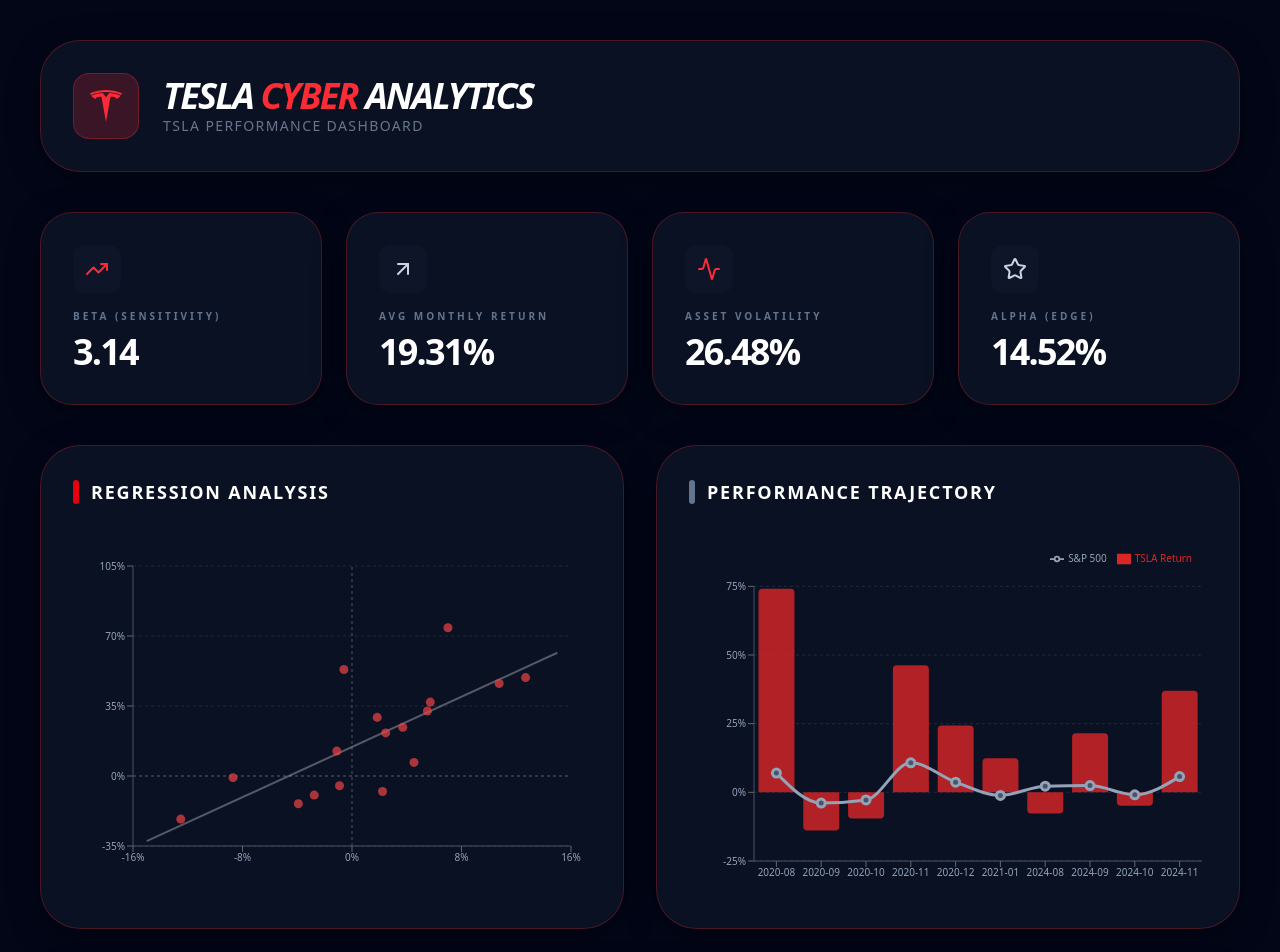
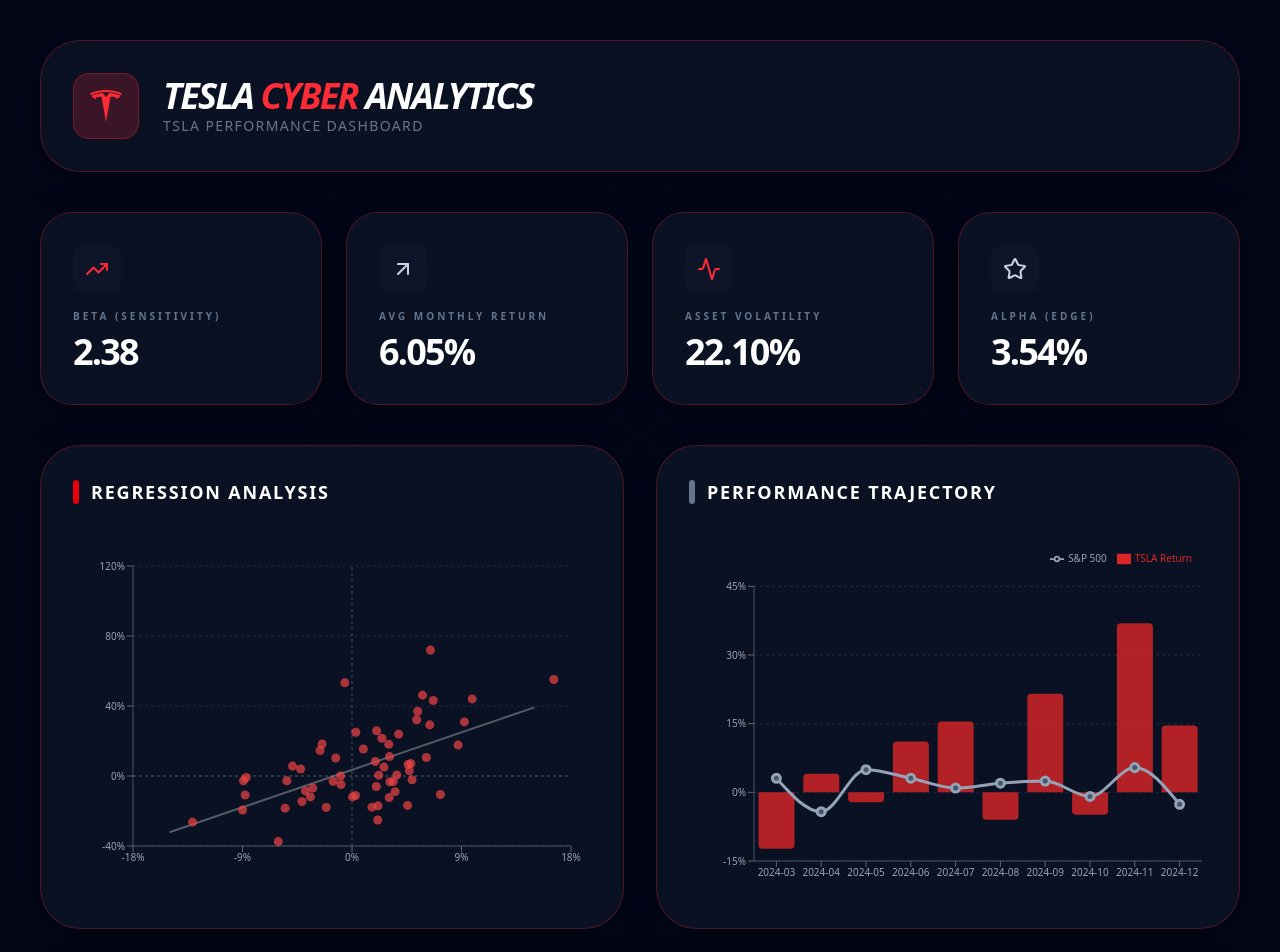
Before and after one commit to Zyeead/tesla-cyber-analytics, a React (Vite) app: page / in a window 1280 px wide. Shown: the top 952 px of the page. Built offline with nearby package versions, Linux system fonts and the light colour scheme.

Commit message:
Update data in App.jsx to match Excel estimation (Beta 2.38)

```diff
--- a/src/App.jsx
+++ b/src/App.jsx
@@ -7,23 +7,66 @@
 import { SiTesla } from 'react-icons/si';
 
 const rawData = [
-    { date: '2020-01', stockReturn: 0.5325, indexReturn: -0.0059, stockPrice: 43.37 },
-    { date: '2020-02', stockReturn: -0.0084, indexReturn: -0.0869, stockPrice: 44.53 },
-    { date: '2020-03', stockReturn: -0.2155, indexReturn: -0.1251, stockPrice: 34.93 },
-    { date: '2020-04', stockReturn: 0.4921, indexReturn: 0.1268, stockPrice: 52.12 },
-    { date: '2020-05', stockReturn: 0.0679, indexReturn: 0.0453, stockPrice: 55.66 },
-    { date: '2020-06', stockReturn: 0.2931, indexReturn: 0.0184, stockPrice: 71.97 },
-    { date: '2020-07', stockReturn: 0.3250, indexReturn: 0.0551, stockPrice: 95.38 },
-    { date: '2020-08', stockReturn: 0.7414, indexReturn: 0.0701, stockPrice: 166.10 },
-    { date: '2020-09', stockReturn: -0.1390, indexReturn: -0.0392, stockPrice: 143.00 },
-    { date: '2020-10', stockReturn: -0.0954, indexReturn: -0.0276, stockPrice: 129.35 },
-    { date: '2020-11', stockReturn: 0.4627, indexReturn: 0.1075, stockPrice: 189.21 },
-    { date: '2020-12', stockReturn: 0.2432, indexReturn: 0.0371, stockPrice: 235.22 },
-    { date: '2021-01', stockReturn: 0.1245, indexReturn: -0.0111, stockPrice: 264.51 },
-    { date: '2024-08', stockReturn: -0.0772, indexReturn: 0.0223, stockPrice: 214.11 },
-    { date: '2024-09', stockReturn: 0.2154, indexReturn: 0.0246, stockPrice: 261.63 },
-    { date: '2024-10', stockReturn: -0.0488, indexReturn: -0.0091, stockPrice: 249.85 },
-    { date: '2024-11', stockReturn: 0.3694, indexReturn: 0.0572, stockPrice: 345.16 },
+    { "date": "2020-01", "stockReturn": 0.532556, "indexReturn": -0.005902, "stockPrice": 43.37 },
+    { "date": "2020-02", "stockReturn": -0.008461, "indexReturn": -0.086981, "stockPrice": 44.53 },
+    { "date": "2020-03", "stockReturn": -0.263279, "indexReturn": -0.13102, "stockPrice": 34.93 },
+    { "date": "2020-04", "stockReturn": 0.551349, "indexReturn": 0.165867, "stockPrice": 52.13 },
+    { "date": "2020-05", "stockReturn": 0.10596, "indexReturn": 0.061072, "stockPrice": 55.67 },
+    { "date": "2020-06", "stockReturn": 0.25852, "indexReturn": 0.020242, "stockPrice": 71.99 },
+    { "date": "2020-07", "stockReturn": 0.321108, "indexReturn": 0.053189, "stockPrice": 95.38 },
+    { "date": "2020-08", "stockReturn": 0.719293, "indexReturn": 0.064487, "stockPrice": 166.11 },
+    { "date": "2020-09", "stockReturn": -0.145637, "indexReturn": -0.041181, "stockPrice": 143.0 },
+    { "date": "2020-10", "stockReturn": -0.119612, "indexReturn": -0.034233, "stockPrice": 129.35 },
+    { "date": "2020-11", "stockReturn": 0.440609, "indexReturn": 0.098729, "stockPrice": 189.2 },
+    { "date": "2020-12", "stockReturn": 0.18086, "indexReturn": 0.030226, "stockPrice": 235.22 },
+    { "date": "2021-01", "stockReturn": 0.102952, "indexReturn": -0.01338, "stockPrice": 264.51 },
+    { "date": "2021-02", "stockReturn": -0.170443, "indexReturn": 0.021436, "stockPrice": 225.17 },
+    { "date": "2021-03", "stockReturn": -0.03214, "indexReturn": 0.033931, "stockPrice": 222.64 },
+    { "date": "2021-04", "stockReturn": 0.030609, "indexReturn": 0.047183, "stockPrice": 236.48 },
+    { "date": "2021-05", "stockReturn": -0.111651, "indexReturn": 0.002894, "stockPrice": 208.41 },
+    { "date": "2021-06", "stockReturn": 0.08267, "indexReturn": 0.019205, "stockPrice": 226.57 },
+    { "date": "2021-07", "stockReturn": 0.004796, "indexReturn": 0.02198, "stockPrice": 229.07 },
+    { "date": "2021-08", "stockReturn": 0.051029, "indexReturn": 0.026282, "stockPrice": 245.24 },
+    { "date": "2021-09", "stockReturn": 0.056397, "indexReturn": -0.048856, "stockPrice": 258.49 },
+    { "date": "2021-10", "stockReturn": 0.431141, "indexReturn": 0.066761, "stockPrice": 371.33 },
+    { "date": "2021-11", "stockReturn": -0.00021, "indexReturn": -0.009461, "stockPrice": 381.59 },
+    { "date": "2021-12", "stockReturn": -0.089532, "indexReturn": 0.035491, "stockPrice": 352.26 },
+    { "date": "2022-01", "stockReturn": -0.183864, "indexReturn": -0.054957, "stockPrice": 312.24 },
+    { "date": "2022-02", "stockReturn": -0.069268, "indexReturn": -0.032222, "stockPrice": 290.14 },
+    { "date": "2022-03", "stockReturn": 0.239076, "indexReturn": 0.038337, "stockPrice": 359.2 },
+    { "date": "2022-04", "stockReturn": -0.194598, "indexReturn": -0.089947, "stockPrice": 290.25 },
+    { "date": "2022-05", "stockReturn": -0.119091, "indexReturn": 0.000373, "stockPrice": 252.75 },
+    { "date": "2022-06", "stockReturn": -0.108242, "indexReturn": -0.087812, "stockPrice": 224.47 },
+    { "date": "2022-07", "stockReturn": 0.309031, "indexReturn": 0.09238, "stockPrice": 297.15 },
+    { "date": "2022-08", "stockReturn": -0.085193, "indexReturn": -0.03827, "stockPrice": 275.61 },
+    { "date": "2022-09", "stockReturn": -0.026891, "indexReturn": -0.089188, "stockPrice": 265.25 },
+    { "date": "2022-10", "stockReturn": -0.105933, "indexReturn": 0.072636, "stockPrice": 227.54 },
+    { "date": "2022-11", "stockReturn": -0.168126, "indexReturn": 0.045702, "stockPrice": 194.7 },
+    { "date": "2022-12", "stockReturn": -0.374975, "indexReturn": -0.06059, "stockPrice": 123.18 },
+    { "date": "2023-01", "stockReturn": 0.462142, "indexReturn": 0.057953, "stockPrice": 173.22 },
+    { "date": "2023-02", "stockReturn": 0.182989, "indexReturn": -0.02455, "stockPrice": 205.71 },
+    { "date": "2023-03", "stockReturn": 0.006062, "indexReturn": 0.03683, "stockPrice": 207.46 },
+    { "date": "2023-04", "stockReturn": -0.17808, "indexReturn": 0.016401, "stockPrice": 164.31 },
+    { "date": "2023-05", "stockReturn": 0.249801, "indexReturn": 0.00313, "stockPrice": 203.93 },
+    { "date": "2023-06", "stockReturn": 0.292117, "indexReturn": 0.063913, "stockPrice": 261.77 },
+    { "date": "2023-07", "stockReturn": -0.032768, "indexReturn": 0.031116, "stockPrice": 267.43 },
+    { "date": "2023-08", "stockReturn": -0.030722, "indexReturn": -0.015543, "stockPrice": 258.08 },
+    { "date": "2023-09", "stockReturn": -0.027365, "indexReturn": -0.053536, "stockPrice": 250.22 },
+    { "date": "2023-10", "stockReturn": -0.179609, "indexReturn": -0.021174, "stockPrice": 200.84 },
+    { "date": "2023-11", "stockReturn": 0.176632, "indexReturn": 0.087243, "stockPrice": 240.08 },
+    { "date": "2023-12", "stockReturn": 0.065797, "indexReturn": 0.046146, "stockPrice": 248.48 },
+    { "date": "2024-01", "stockReturn": -0.25108, "indexReturn": 0.021169, "stockPrice": 187.29 },
+    { "date": "2024-02", "stockReturn": 0.070981, "indexReturn": 0.048376, "stockPrice": 201.88 },
+    { "date": "2024-03", "stockReturn": -0.123329, "indexReturn": 0.030566, "stockPrice": 175.79 },
+    { "date": "2024-04", "stockReturn": 0.040359, "indexReturn": -0.042275, "stockPrice": 183.28 },
+    { "date": "2024-05", "stockReturn": -0.021538, "indexReturn": 0.049409, "stockPrice": 178.08 },
+    { "date": "2024-06", "stockReturn": 0.110874, "indexReturn": 0.030834, "stockPrice": 197.88 },
+    { "date": "2024-07", "stockReturn": 0.154462, "indexReturn": 0.009362, "stockPrice": 232.07 },
+    { "date": "2024-08", "stockReturn": -0.059643, "indexReturn": 0.019964, "stockPrice": 214.11 },
+    { "date": "2024-09", "stockReturn": 0.215414, "indexReturn": 0.024643, "stockPrice": 261.63 },
+    { "date": "2024-10", "stockReturn": -0.048807, "indexReturn": -0.00908, "stockPrice": 249.85 },
+    { "date": "2024-11", "stockReturn": 0.369465, "indexReturn": 0.054018, "stockPrice": 345.16 },
+    { "date": "2024-12", "stockReturn": 0.146036, "indexReturn": -0.026238, "stockPrice": 403.84 }
 ];
 
 const App = () => {
```
